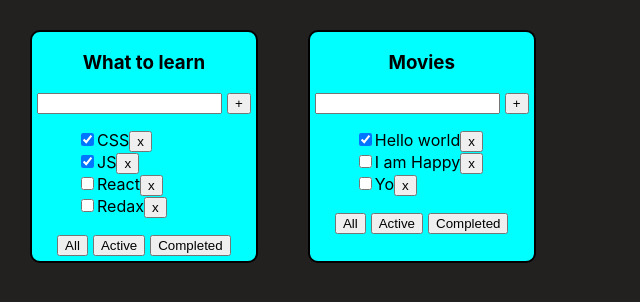
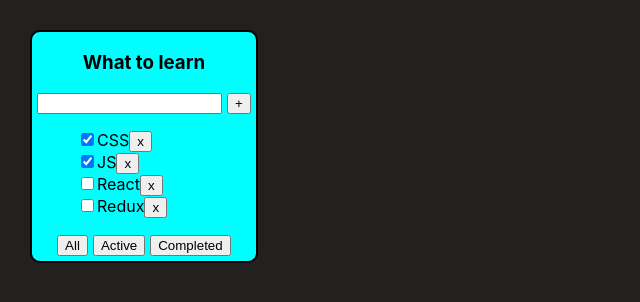
Before and after one commit to alleksandr93/Todolist_Youtube, a React (Create React App) app: page / in a window 1280 px wide. Shown: the top 302 px of the page, without its empty margins (0-640 px from the left). Built offline with nearby package versions, Linux system fonts and the light colour scheme; the HTML template or start-up script is replaced by a standard one.

Commit message:
lesson 02

```diff
--- a/src/App.tsx
+++ b/src/App.tsx
@@ -1,25 +1,41 @@
-import React from 'react';
+import React, {useState} from 'react';
 
 import './App.css';
 import {TaskType, Todolist} from './Todolist';
 
+export type FilterValueType = 'All' | 'Completed' | 'Active'
 
 function App() {
-    let task1: Array<TaskType> = [
+
+    let [tasks, setTasks] = useState<Array<TaskType>>([
         {id: 1, title: 'CSS', isDone: true},
         {id: 2, title: 'JS', isDone: true},
         {id: 3, title: 'React', isDone: false},
-        {id: 4, title: 'Redax', isDone: false},
-    ]
-    let task2: Array<TaskType> = [
-        {id: 1, title: 'Hello world', isDone: true},
-        {id: 2, title: 'I am Happy', isDone: false},
-        {id: 3, title: 'Yo', isDone: false}
-    ]
+        {id: 4, title: 'Redux', isDone: false},
+    ])
+    let [filter, setFilter] = useState<FilterValueType>('All')
+    const removeTask = (id: number) => {
+        let filteredTasks: Array<TaskType> = tasks.filter(el => el.id !== id)
+        setTasks(filteredTasks)
+    }
+    const changeFilter = (value: FilterValueType) => {
+        setFilter(value)
+    }
+
+    let tasksForTodolist = tasks
+    if (filter === 'Completed') {
+        tasksForTodolist = tasks.filter(el => el.isDone)
+    } else if (filter === 'Active') {
+        tasksForTodolist = tasks.filter(el => !el.isDone)
+    }
+
     return (
         <div className="App">
-            <Todolist title={'What to learn'} tasks={task1}/>
-            <Todolist title={'Movies'} tasks={task2}/>
+            <Todolist title={'What to learn'}
+                      changeFilter={changeFilter}
+                      removeTask={removeTask}
+                      tasks={tasksForTodolist}/>
+
         </div>
     );
 }
--- a/src/Todolist.tsx
+++ b/src/Todolist.tsx
@@ -1,9 +1,13 @@
 import React from 'react';
-import {log} from 'node:util';
+import {FilterValueType} from './App';
+
 
 type PropsType = {
     title: string
     tasks: Array<TaskType>
+    removeTask: (id: number) => void
+    changeFilter: (value: FilterValueType) => void
+
 }
 export type TaskType = {
     id: number
@@ -12,7 +16,6 @@
 }
 
 export function Todolist(props: PropsType) {
-
     return (
         <div className={'todolist'}>
             <h3>{props.title}</h3>
@@ -20,16 +23,17 @@
                 <input/>
                 <button>+</button>
                 <ul>
-                    {props.tasks.map(t=> <li key={t.id}><input type="checkbox" checked={t.isDone}/>
-                        <span>{t.title}</span>
-                        <button onClick={()=>{alert(t.id)}}>x</button>
-                    </li>
+                    {props.tasks.map(t => <li key={t.id}><input type="checkbox" checked={t.isDone}/>
+                            <span>{t.title}</span>
+                            <button onClick={() => props.removeTask(t.id)}>x
+                            </button>
+                        </li>
                     )}
                 </ul>
                 <div className={'buttons'}>
-                    <button>All</button>
-                    <button>Active</button>
-                    <button>Completed</button>
+                    <button onClick={()=>props.changeFilter('All')}>All</button>
+                    <button onClick={()=>props.changeFilter('Active')}>Active</button>
+                    <button onClick={()=>props.changeFilter('Completed')}>Completed</button>
                 </div>
             </div>
         </div>
```
